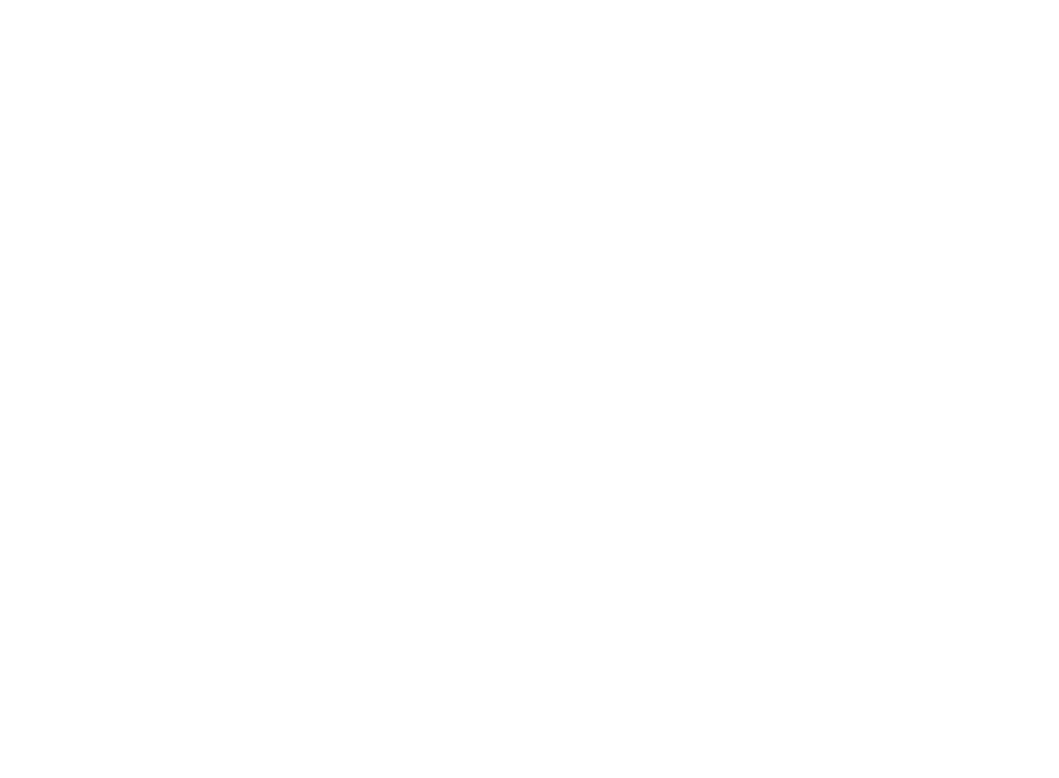
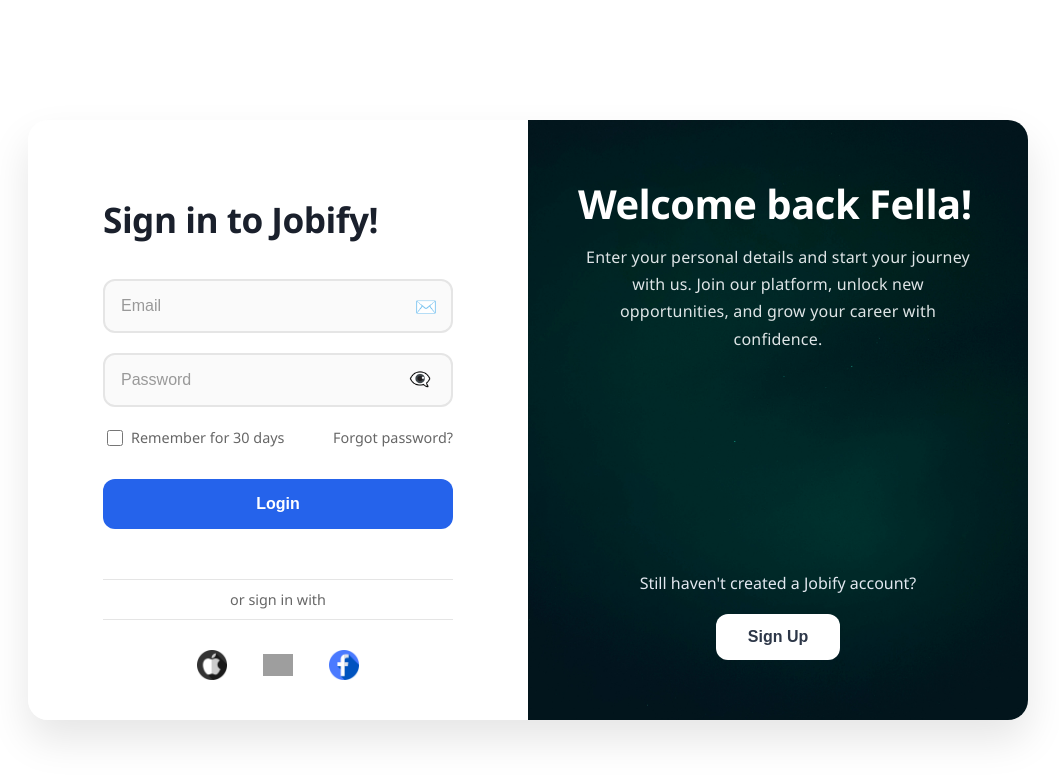
Before and after one commit to saidulislamshehab/jobify, a React (Create React App) app: page /login in a window 1280 px wide. Before the commit this address had no page. Shown: the top 778 px of the page, without its empty margins (112-1171 px from the left). Built offline with nearby package versions, Linux system fonts and the light colour scheme; grey boxes are pictures that could not be loaded.

Commit message:
Some changes

```diff
--- a/src/App.js
+++ b/src/App.js
@@ -12,6 +12,7 @@
       <Routes>
         <Route path="/" element={<WantToHire />} />
         <Route path="/work" element={<WantToWork />} />
+        <Route path="/login" element={<LoginUi />} />
         <Route path="/contact" element={<ContactPage />} />
       </Routes>
     </BrowserRouter>
--- a/src/LoginPage/LoginUi.js
+++ b/src/LoginPage/LoginUi.js
@@ -101,7 +101,6 @@
             </div>
           </div>
         </div>
-
       </div>
     </div>
   );
```
